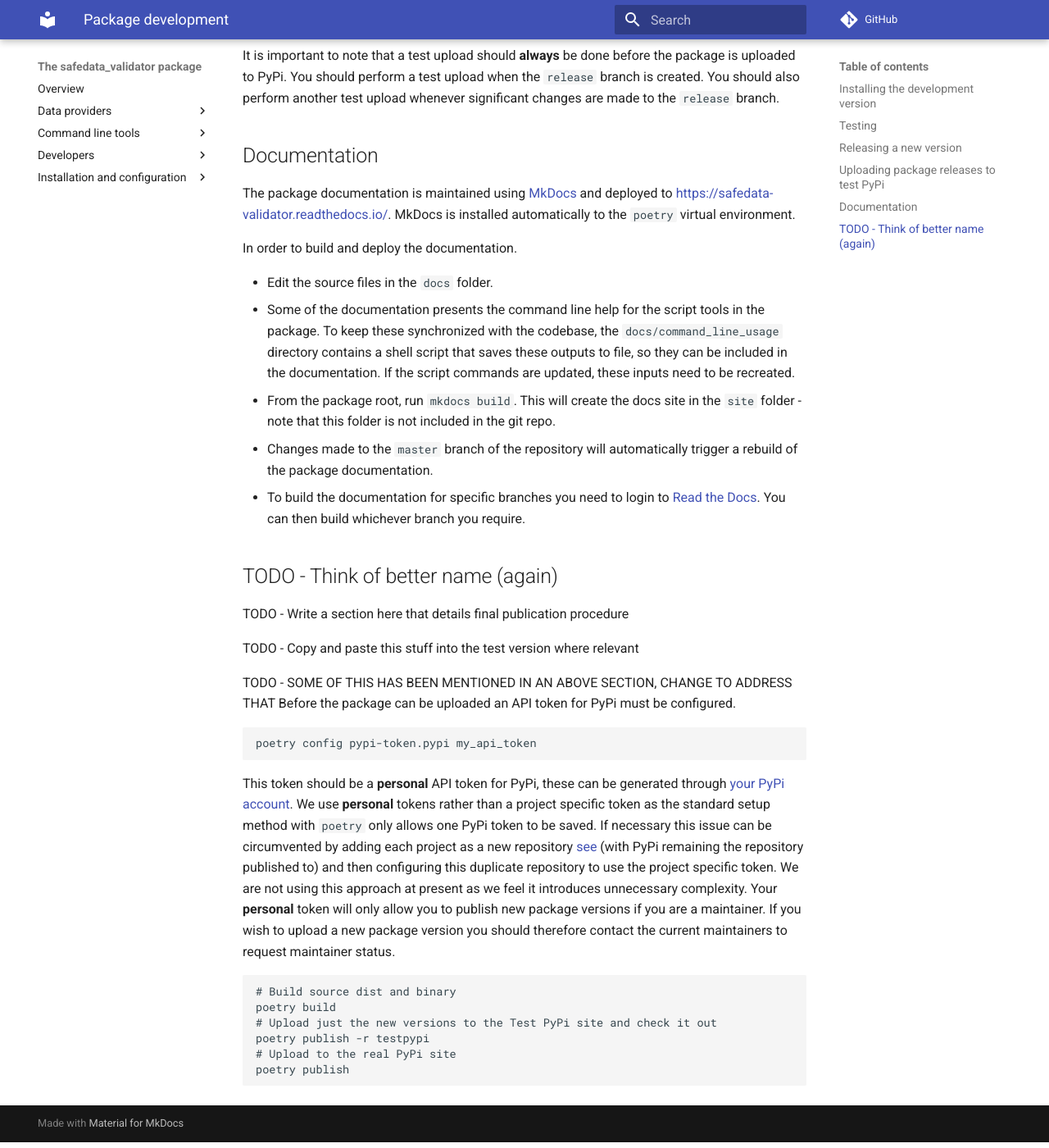
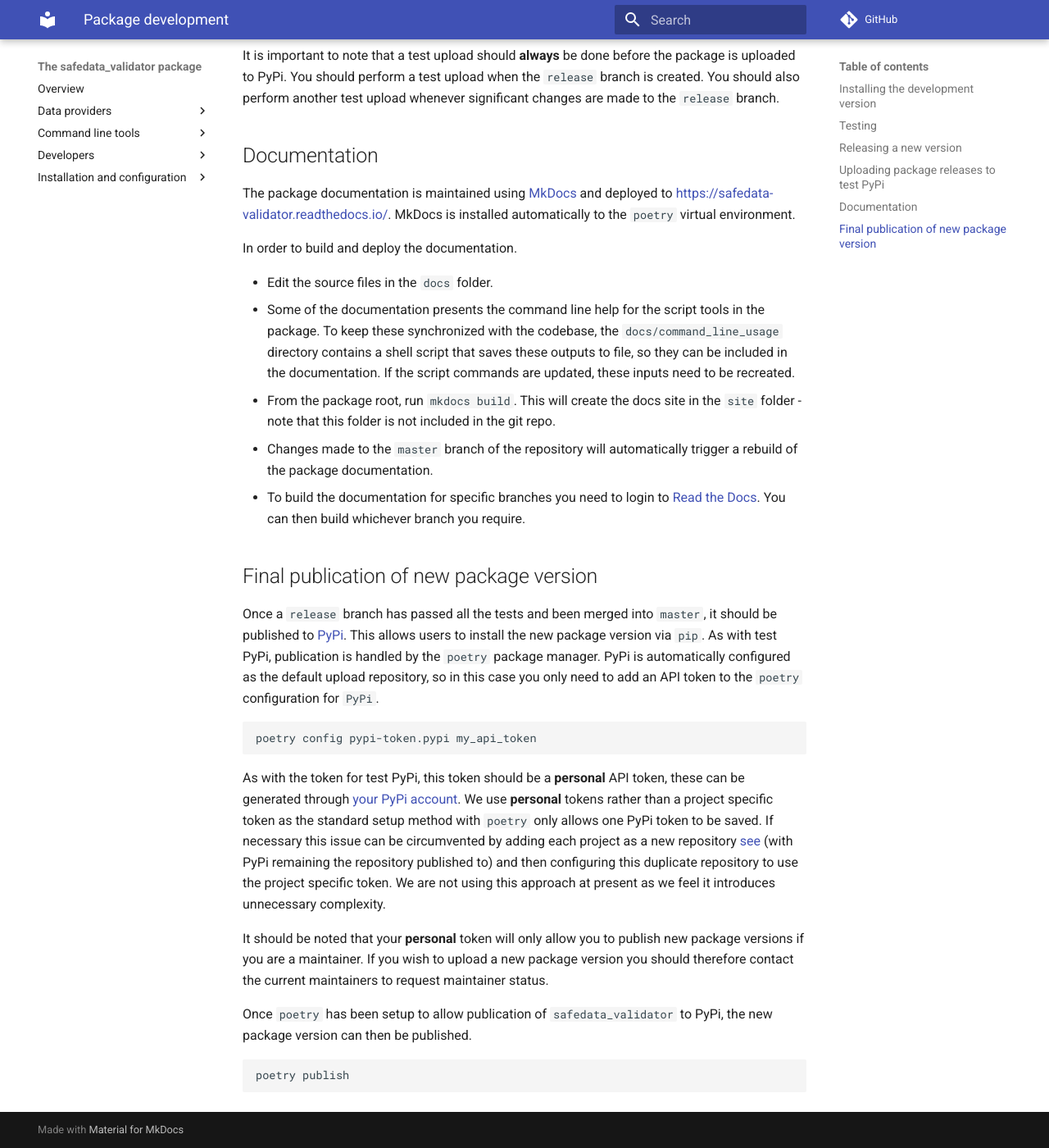
Before and after one commit to ImperialCollegeLondon/safedata_validator, an MkDocs documentation site: the page built from docs/package_development.md, in a window 1280 px wide and 1400 px high, scrolled down 2710 px. Shown: the whole window at 82% size. Built offline with MkDocs 1.6.1 and Material for MkDocs 9.7.7, drawn with Linux system fonts in a browser that asks for light colours; comment, search, counter and statistics services are not loaded.

Commit message:
Added details to final publication section

````diff
--- a/docs/package_development.md
+++ b/docs/package_development.md
@@ -164,37 +164,35 @@
 * To build the documentation for specific branches you need to login to [Read the
   Docs](https://readthedocs.org). You can then build whichever branch you require.
 
-## TODO - Think of better name (again)
+## Final publication of new package version
 
-TODO - Write a section here that details final publication procedure
-
-TODO -  Copy and paste this stuff into the test version where relevant
-
-TODO - SOME OF THIS HAS BEEN MENTIONED IN AN ABOVE SECTION, CHANGE TO ADDRESS THAT
-Before the package can be uploaded an API token for PyPi must be configured.
+Once a `release` branch has passed all the tests and been merged into `master`, it
+should be published to [PyPi](https://pypi.org/). This allows users to install the new
+package version via `pip`. As with test PyPi, publication is handled by the `poetry`
+package manager. PyPi is automatically configured as the default upload repository, so
+in this case you only need to add an API token to the `poetry` configuration for `PyPi`.
 
 ```bash
 poetry config pypi-token.pypi my_api_token
 ```
 
-This token should be a **personal** API token for PyPi, these can be generated through
-[your PyPi account](https://pypi.org/account/login/). We use **personal** tokens rather
-than a project specific token as the standard setup method with `poetry` only allows one
-PyPi token to be saved. If necessary this issue can be circumvented by adding each
-project as a new repository
+As with the token for test PyPi, this token should be a **personal** API token, these
+can be generated through [your PyPi account](https://pypi.org/account/login/). We use
+**personal** tokens rather than a project specific token as the standard setup method
+with `poetry` only allows one PyPi token to be saved. If necessary this issue can be
+circumvented by adding each project as a new repository
 [see](https://python-poetry.org/docs/repositories/#publishable-repositories) (with PyPi
 remaining the repository published to) and then configuring this duplicate repository to
 use the project specific token. We are not using this approach at present as we feel it
-introduces unnecessary complexity. Your **personal** token will only allow you to
-publish new package versions if you are a maintainer. If you wish to upload a new
-package version you should therefore contact the current maintainers to request
-maintainer status.
+introduces unnecessary complexity.
+
+It should be noted that your **personal** token will only allow you to publish new
+package versions if you are a maintainer. If you wish to upload a new package version
+you should therefore contact the current maintainers to request maintainer status.
+
+Once `poetry` has been setup to allow publication of `safedata_validator` to PyPi, the
+new package version can then be published.
 
 ```bash
-# Build source dist and binary
-poetry build
-# Upload just the new versions to the Test PyPi site and check it out
-poetry publish -r testpypi
-# Upload to the real PyPi site
 poetry publish
 ```
````
